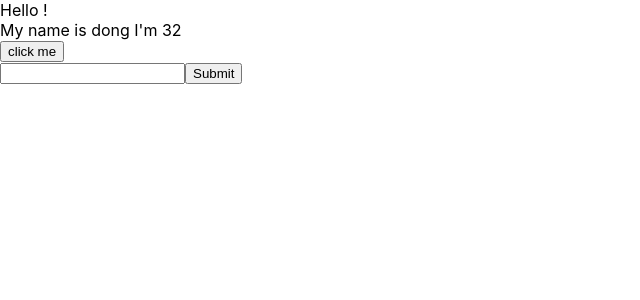
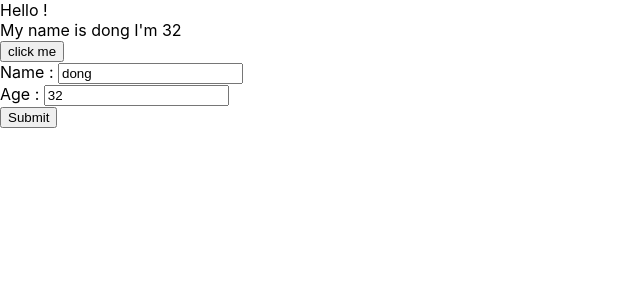
Before and after one commit to dongnguyen1993/test-demo-react, a React (Create React App) app: page / in a window 1280 px wide. Shown: the top 300 px of the page, without its empty margins (0-640 px from the left). Built offline with nearby package versions, Linux system fonts and the light colour scheme.

Commit message:
thao-tac-tach-code

```diff
--- a/src/components/MyComponent.js
+++ b/src/components/MyComponent.js
@@ -1,54 +1,15 @@
 
 import React from "react"
+import UserInfo from "./UserInfo"
 
 class Mycomponent extends React.Component {
 
-    state = {
-        name: "dong",
-        address: "bienhoa",
-        age: 32
-    }
 
-    handleClick(event) {
-        console.log("My event click!")
-        console.log("My name is ", this.state.name)
-
-        this.setState({
-            name: "dongnguyen",
-            age: Math.floor((Math.random() * 100) + 1)
-        })
-
-    }
-
-    handleonMouseOver(event) {
-        console.log(event.pageX);
-    }
-
-    handleOnChangeInput(event) {
-        this.setState({
-            name: event.target.value
-        })
-    }
-
-    handleOnSubmit(event) {
-        event.preventDefault(); // hàm dùng để ngăn load lại trang của sự kiện submit
-        console.log(this.state)
-    }
 
     render() {
         return (
             <div>
-                My name is {this.state.name} I'm {this.state.age}
-                <div>
-                    <button onClick={(event) => { this.handleClick(event) }}  >click me</button>
-                </div>
-                <form onSubmit={(event) => { this.handleOnSubmit(event) }}>
-                    <input type="text"
-                        onChange={(event) => { this.handleOnChangeInput(event) }}>
-                    </input>
-                    <button>Submit</button>
-
-                </form>
+                <UserInfo />
 
             </div >
         )
--- /dev/null
+++ b/src/components/UserInfo.js
@@ -0,0 +1,71 @@
+import React from "react";
+import { initializeUseSelector } from "react-redux/es/hooks/useSelector";
+
+class UserInfo extends React.Component {
+    state = {
+        name: "dong",
+        address: "bienhoa",
+        age: 32
+    }
+
+    handleClick(event) {
+        console.log("My event click!")
+        console.log("My name is ", this.state.name)
+
+        this.setState({
+            name: "dongnguyen",
+            age: Math.floor((Math.random() * 100) + 1)
+        })
+    }
+
+    handleonMouseOver(event) {
+        console.log(event.pageX);
+    }
+
+    handleOnChangeInput(event) {
+        this.setState({
+            name: event.target.value
+        })
+    }
+
+    handleOnChangeAge(event) {
+        this.setState({
+            age: event.target.value
+        })
+    }
+
+    handleOnSubmit(event) {
+        event.preventDefault(); // hàm dùng để ngăn load lại trang của sự kiện submit
+        console.log(this.state)
+    }
+    render() {
+        return (
+            <div>
+                My name is {this.state.name} I'm {this.state.age}
+                <div>
+                    <button onClick={(event) => { this.handleClick(event) }}  >click me</button>
+                </div>
+                <form onSubmit={(event) => { this.handleOnSubmit(event) }}>
+                    <div>
+                        <label>Name : </label>
+                        <input type="text"
+                            value={this.state.name}
+                            onChange={(event) => { this.handleOnChangeInput(event) }}>
+                        </input>
+                    </div>
+                    <div>
+                        <label>Age : </label>
+                        <input type="text"
+                            value={this.state.age}
+                            onChange={(event) => { this.handleOnChangeAge(event) }}>
+                        </input>
+                    </div>
+                    <div><button>Submit</button></div>
+
+                </form>
+            </div>
+        )
+    }
+}
+
+export default UserInfo
```
